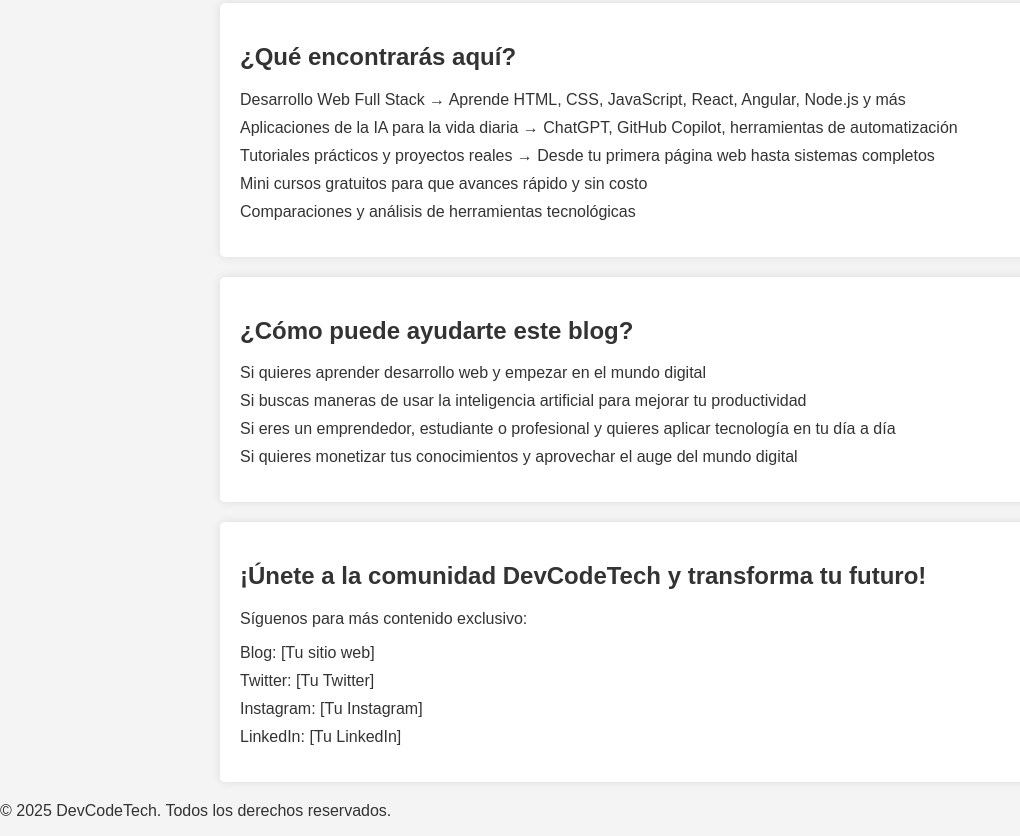
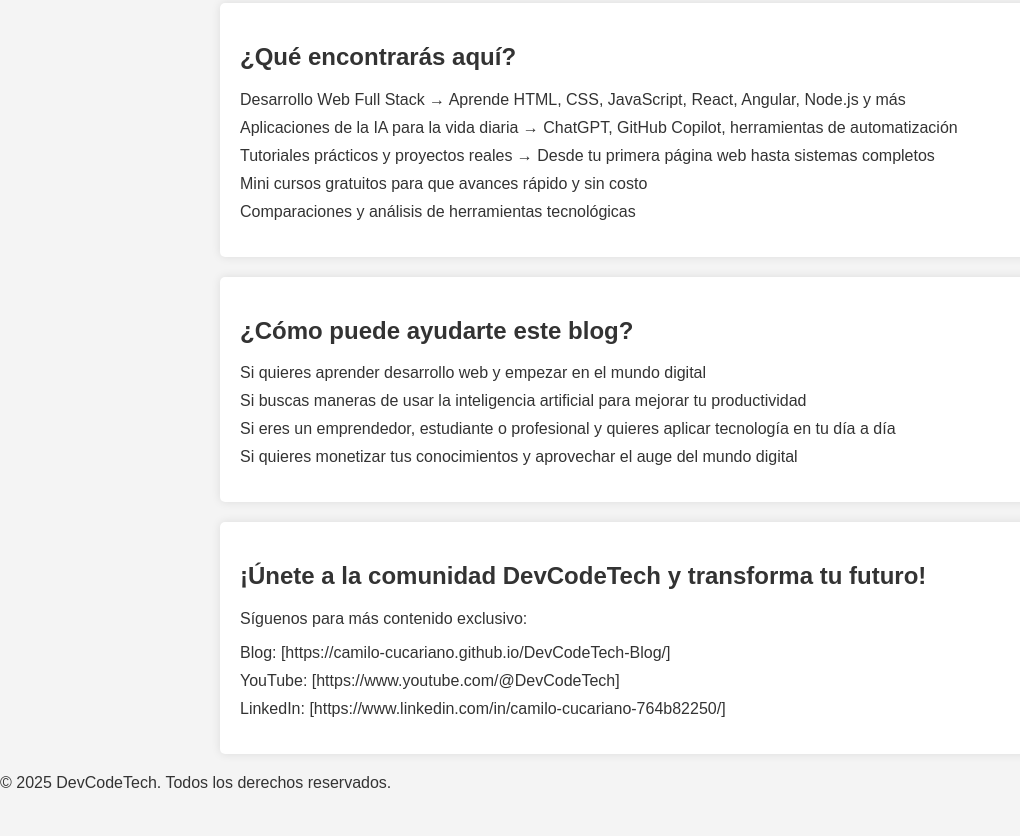
Before and after one commit to camilo-cucariano/DevCodeTech-Blog, a plain HTML site: page index.html in a window 1280 px wide. Shown: the part 324-1160 px from the top of the page, without its empty margins (0-1020 px from the left). After the commit the page ends 1132 px from the top, so only its background shows below. Drawn offline with Linux system fonts and the light colour scheme.

Commit message:
Añadido blog DevCodeTech con contenido y estilo

```diff
--- a/index.html
+++ b/index.html
@@ -42,10 +42,9 @@
         <h2>¡Únete a la comunidad DevCodeTech y transforma tu futuro! </h2>
         <p>Síguenos para más contenido exclusivo:</p>
         <ul>
-            <li> Blog: [Tu sitio web]</li>
-            <li> Twitter: [Tu Twitter]</li>
-            <li> Instagram: [Tu Instagram]</li>
-            <li> LinkedIn: [Tu LinkedIn]</li>
+            <li> Blog: [https://camilo-cucariano.github.io/DevCodeTech-Blog/]</li>
+            <li> YouTube: [https://www.youtube.com/@DevCodeTech]</li>
+            <li> LinkedIn: [https://www.linkedin.com/in/camilo-cucariano-764b82250/]</li>
         </ul>
     </section>
 
```
